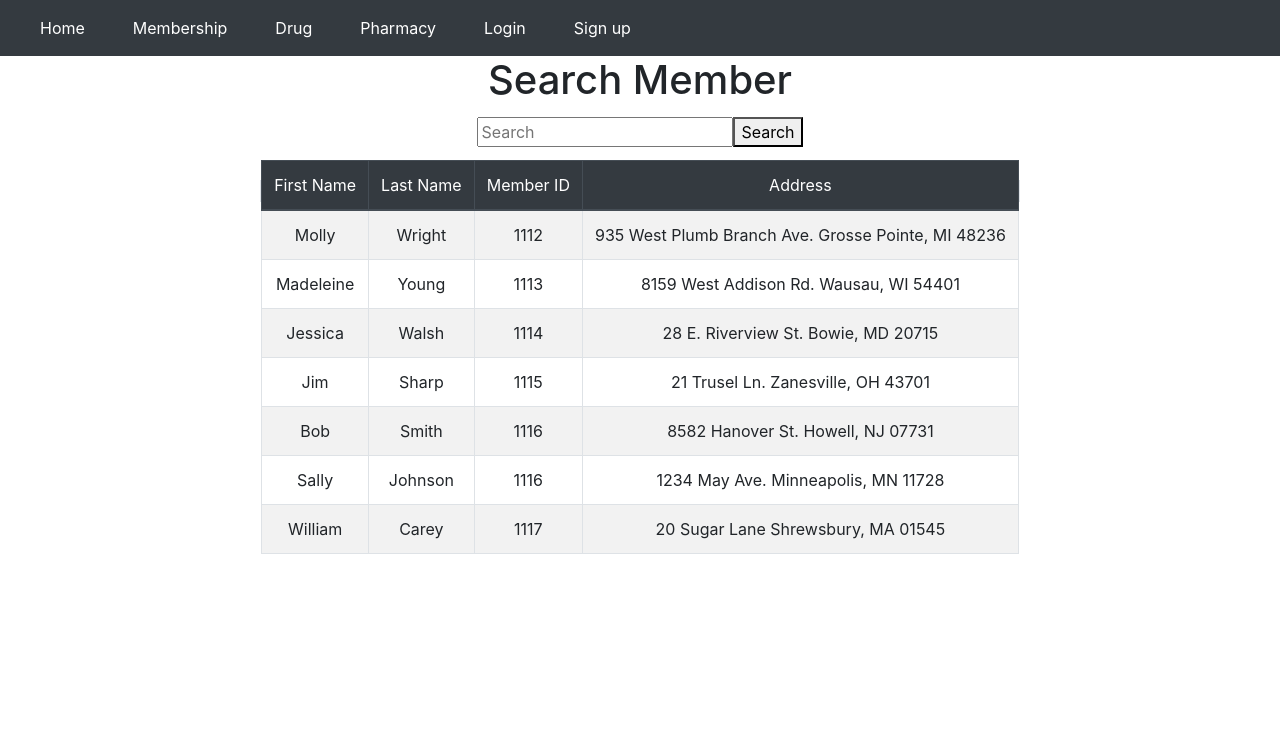
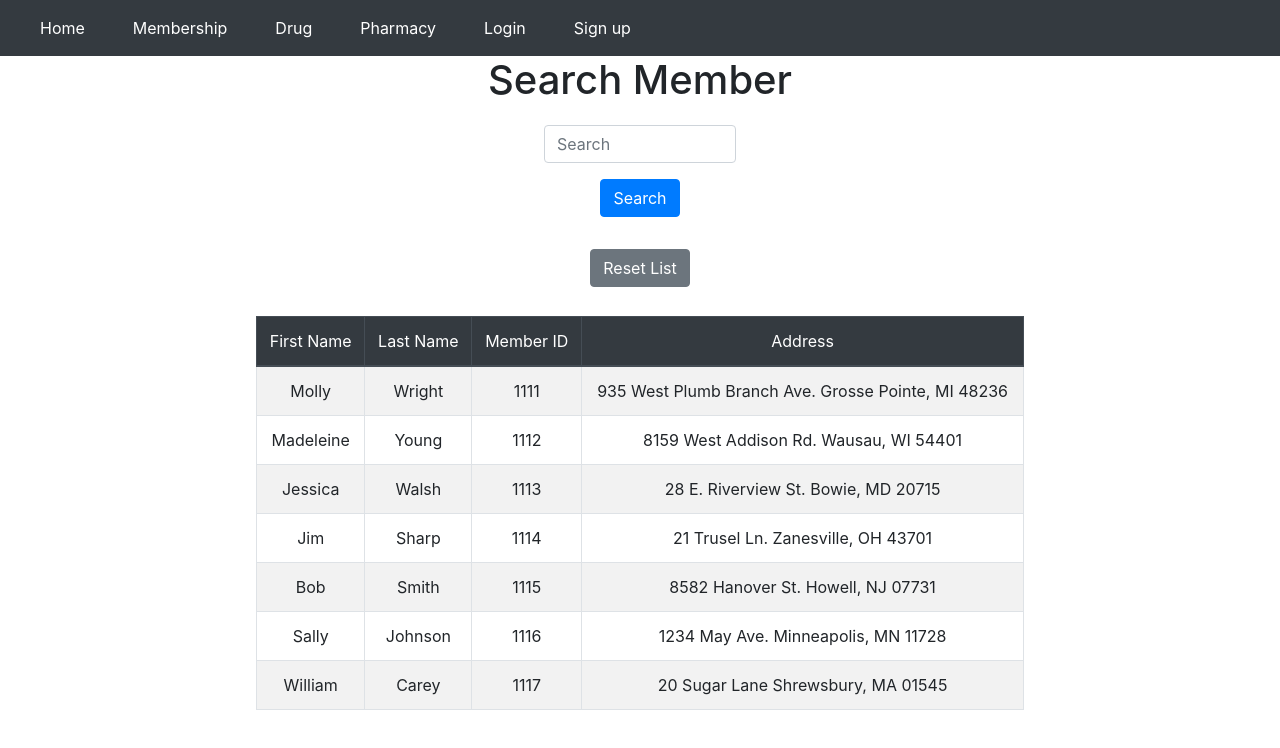
Before and after one commit to jtkoch/Galaxe-Frontend, a React (Create React App) app in the folder frontend/: page /Membership in a window 1280 px wide. Shown: the top 748 px of the page. Built offline with nearby package versions, Linux system fonts and the light colour scheme; data requests are answered from the project's data file.

Commit message:
added search bar component

```diff
--- /dev/null
+++ b/frontend/src/Components/SearchForm.js
@@ -0,0 +1,51 @@
+import React, {useState} from "react"
+import Form from 'react-bootstrap/Form'
+import Button from 'react-bootstrap/Button'
+
+const SearchForm = (props) => {
+    const [results, setResults] = useState()
+
+    function refreshPage() {
+        window.location.reload(false);
+    }
+
+    const handleChange = event => {
+        setResults(event.target.value)
+    }
+
+    const submitHandler = event => {
+        event.preventDefault();
+
+        const userSearch = props.data.filter(user => {
+            return (
+                user.firstName.toLowerCase().indexOf(results.toLowerCase()) !== -1 ||
+                user.lastName.toLowerCase().indexOf(results.toLowerCase()) !== -1 ||
+                user.memberID.toLowerCase().indexOf(results.toLowerCase()) !== -1 ||
+                user.address.toLowerCase().indexOf(results.toLowerCase()) !== -1
+            )
+        })
+
+        props.search(userSearch)
+        console.log(userSearch)
+    }
+
+    return (
+        <div className="search-form">
+            <Form onSubmit={submitHandler}>
+                <Form.Control
+                    onChange={handleChange}
+                    type="text"
+                    name="search"
+                    id="user"
+                    placeholder="Search"
+                ></Form.Control>
+
+                <Button type="submit" className="m-3">Search</Button>
+                <Button onClick={refreshPage} variant="secondary" className="m-3">Reset List</Button>
+            </Form>
+
+        </div>
+    )
+}
+
+export default SearchForm
--- a/frontend/src/Pages/Home.js
+++ b/frontend/src/Pages/Home.js
@@ -4,7 +4,7 @@ function Home(props) {
     return (
         <div>
             <h1>Home</h1>
-            <p>Welcome, {props.username}</p>
+            <p>Welcome, {props.firstName}</p>
         </div>
     )
 }
--- a/frontend/src/Pages/Membership.js
+++ b/frontend/src/Pages/Membership.js
@@ -1,14 +1,24 @@
 import React, {useState, useEffect} from 'react'
 import axios from 'axios'
+import SearchForm from '../Components/SearchForm'
 
 function Membership() {
     const [data, setData] = useState([])
+    const [searchForm, setSearchForm] = useState([])
+
+    const search = userArr => {
+        setSearchForm(userArr)
+    }
 
     useEffect(() => {
         axios
             .get("http://localhost:3000/data")
             .then(res => {
                 setData(res.data)
+                setSearchForm(res.data)
+            })
+            .catch(error =>
+                {console.log('error', error)
             })
     }, [])
 
@@ -17,10 +27,8 @@ function Membership() {
             <h1>Search Member</h1>
 
             <div className="search">
-                <input type="text" placeholder="Search" />
-                <button>Search</button>
+                <SearchForm search={search} data={data} />
             </div>
-
 
             <table className="table table-striped table-bordered table-nonfluid">
                 <thead  className="thead-dark">
@@ -33,7 +41,7 @@ function Membership() {
                 </thead>
                 <tbody>
                     {
-                        data.map((user) => (
+                        searchForm.map((user) => (
                             <tr key={user.id}>
                                 <td>{user.firstName}</td>
                                 <td>{user.lastName}</td>
--- a/frontend/src/Styles/Membership.scss
+++ b/frontend/src/Styles/Membership.scss
@@ -1,11 +1,14 @@
 .membership {
-    display: block;
+    display: flex;
+    flex-direction: column;
+    align-items: center;
 
     .search {
         margin: 1%;
+        width: 15%;
     }
 
     .table {
-        display: inline;
+        width: 60%;
     }
 }
--- a/frontend/src/db.json
+++ b/frontend/src/db.json
@@ -5,7 +5,7 @@
       "firstName": "Molly",
       "lastName": "Wright",
       "dob": "03/22/1988",
-      "memberID": "1112",
+      "memberID": "1111",
       "address": "935 West Plumb Branch Ave. Grosse Pointe, MI 48236",
       "username": "mwright",
       "password": "password1"
@@ -14,7 +14,7 @@
       "firstName": "Madeleine",
       "lastName": "Young",
       "dob": "11/12/1985",
-      "memberID": "1113",
+      "memberID": "1112",
       "address": "8159 West Addison Rd. Wausau, WI 54401",
       "username": "myoung",
       "password": "password2",
@@ -24,7 +24,7 @@
       "firstName": "Jessica",
       "lastName": "Walsh",
       "dob": "08/03/1990",
-      "memberID": "1114",
+      "memberID": "1113",
       "address": "28 E. Riverview St. Bowie, MD 20715",
       "username": "jwalsh",
       "password": "password3",
@@ -34,7 +34,7 @@
       "firstName": "Jim",
       "lastName": "Sharp",
       "dob": "09/25/2000",
-      "memberID": "1115",
+      "memberID": "1114",
       "address": "21 Trusel Ln. Zanesville, OH 43701",
       "username": "jsharp",
       "password": "password4",
@@ -44,7 +44,7 @@
       "firstName": "Bob",
       "lastName": "Smith",
       "dob": "05/10/1982",
-      "memberID": "1116",
+      "memberID": "1115",
       "address": "8582 Hanover St. Howell, NJ 07731",
       "username": "bsmith",
       "password": "password5",
```
Also changed, not shown: 1 other file (tests, documents, lock files or other folders).
